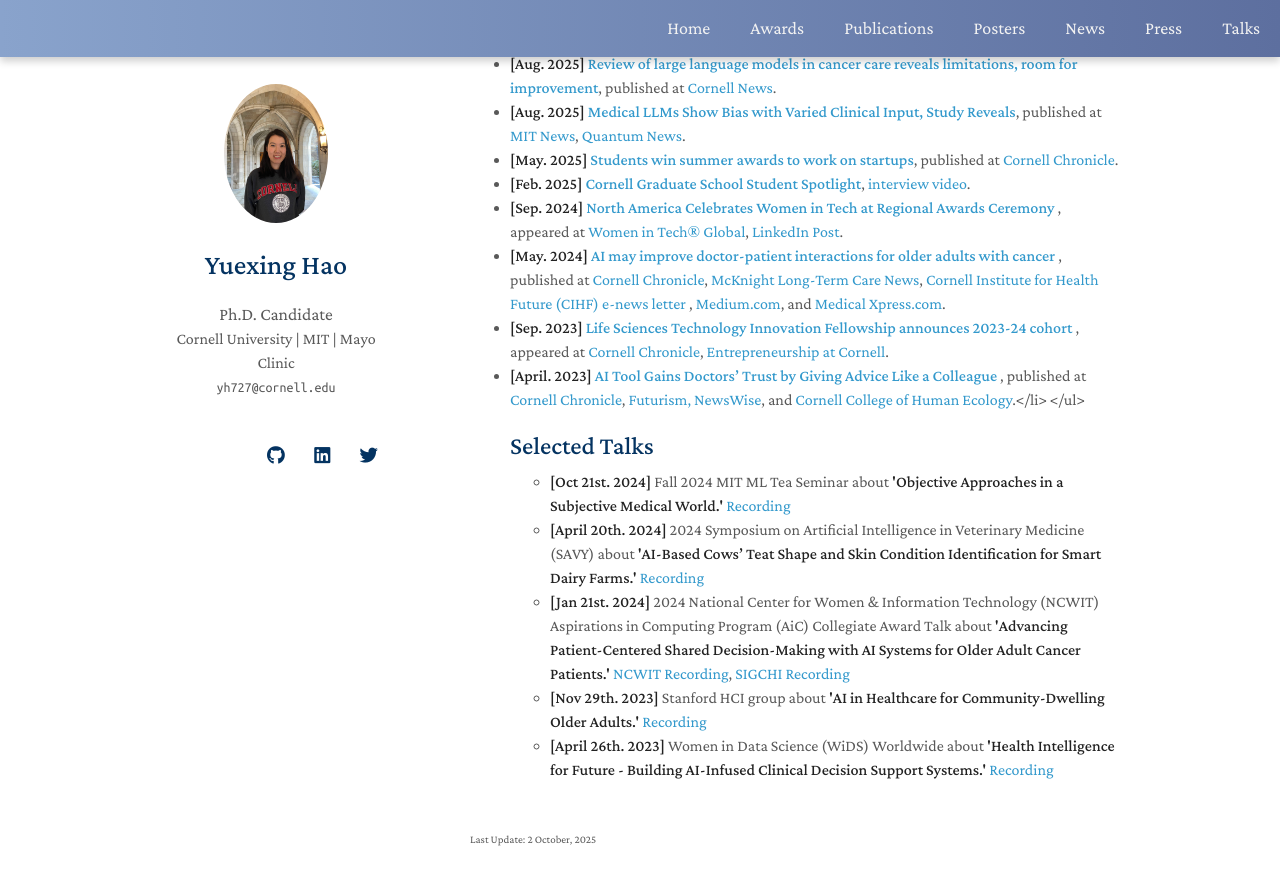
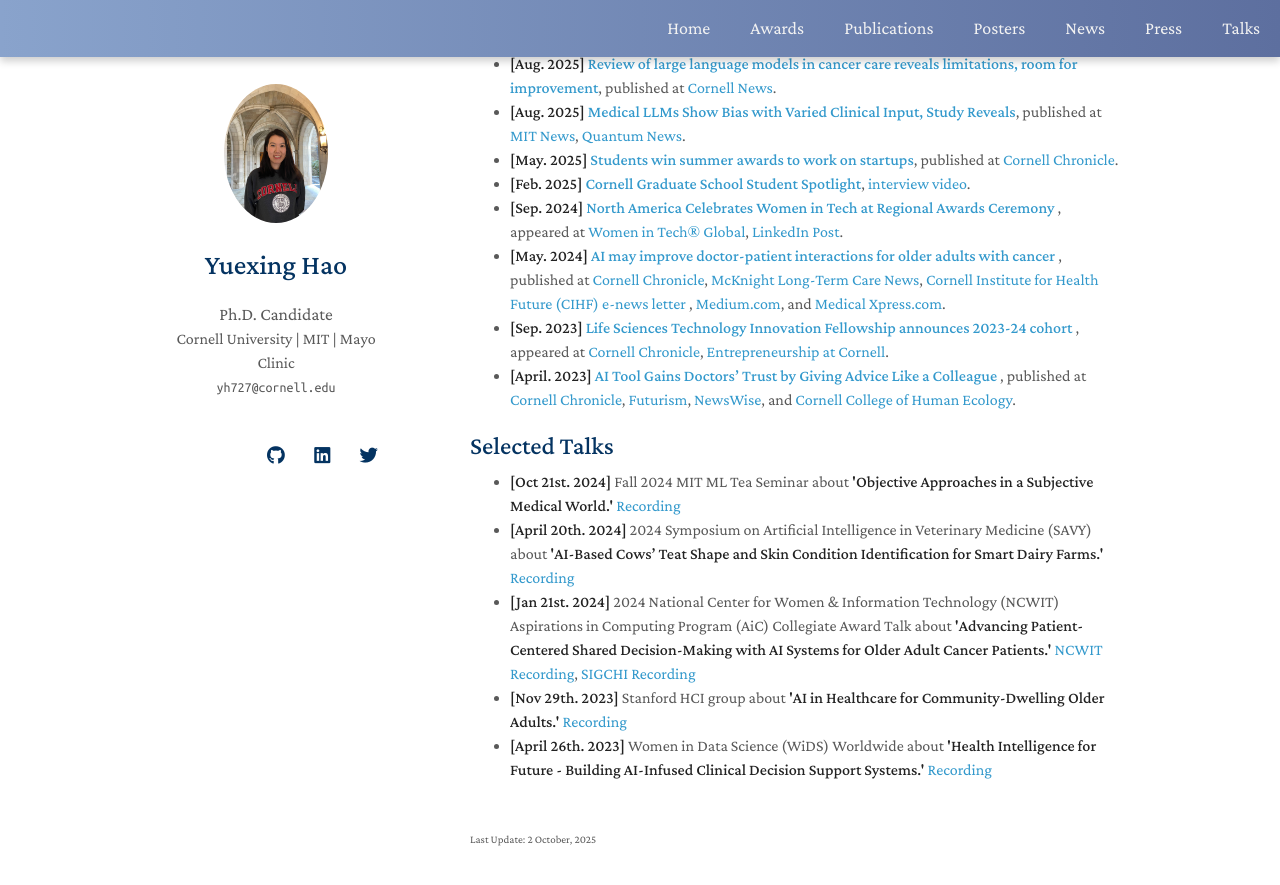
Before and after one commit to YuexingHao/Yuexing-Hao, a Jekyll site: the page built from index.md, in a window 1280 px wide and 900 px high, scrolled down 6383 px. Shown: the top 885 px of the window. Built offline with Jekyll 4.4.1, drawn with Linux system fonts in a browser that asks for light colours; nearby versions of some CDN libraries; a style sheet for code colours, icons or effects is not loaded; our own code applies the rules of GitHub Pages for plain Markdown files.

Commit message:
Update press.md

```diff
--- a/_includes/press.md
+++ b/_includes/press.md
@@ -17,6 +17,6 @@
 
 <li><strong>[Sep. 2023] <a href="https://news.cornell.edu/stories/2023/09/life-sciences-technology-innovation-fellowship-announces-2023-24-cohort"> Life Sciences Technology Innovation Fellowship announces 2023-24 cohort </a></strong>, appeared at <a href="https://news.cornell.edu/stories/2023/09/life-sciences-technology-innovation-fellowship-announces-2023-24-cohort">Cornell Chronicle</a>, <a href="https://eship.cornell.edu/life-sciences-technology-innovation-fellowship-cohort-2023/">Entrepreneurship at Cornell</a>.</li>
 
-<li><strong>[April. 2023] <a href="https://tech.cornell.edu/news/ai-tool-gains-doctors-trust-by-giving-advice-like-a-colleague/"> AI Tool Gains Doctors’ Trust by Giving Advice Like a Colleague </a></strong>, published at <a href="https://news.cornell.edu/stories/2023/04/ai-tool-gains-doctors-trust-giving-advice-colleague">Cornell Chronicle</a>, <a href="https://futurism.com/neoscope/ai-gives-advice-patients-doctors-trust">Futurism, <a href="https://www.newswise.com/articles/ai-tool-gains-doctors-trust-by-giving-advice-like-a-colleague">NewsWise</a>, and <a href="https://www.human.cornell.edu/news/imported/2023/05/human-connection-and-collaboration-are-common-threads-faculty-and-students">Cornell College of Human Ecology</a>.</li>
+<li><strong>[April. 2023] <a href="https://tech.cornell.edu/news/ai-tool-gains-doctors-trust-by-giving-advice-like-a-colleague/"> AI Tool Gains Doctors’ Trust by Giving Advice Like a Colleague </a></strong>, published at <a href="https://news.cornell.edu/stories/2023/04/ai-tool-gains-doctors-trust-giving-advice-colleague">Cornell Chronicle</a>, <a href="https://futurism.com/neoscope/ai-gives-advice-patients-doctors-trust">Futurism</a>, <a href="https://www.newswise.com/articles/ai-tool-gains-doctors-trust-by-giving-advice-like-a-colleague">NewsWise</a>, and <a href="https://www.human.cornell.edu/news/imported/2023/05/human-connection-and-collaboration-are-common-threads-faculty-and-students">Cornell College of Human Ecology</a>.</li>
 
 </ul>
```
